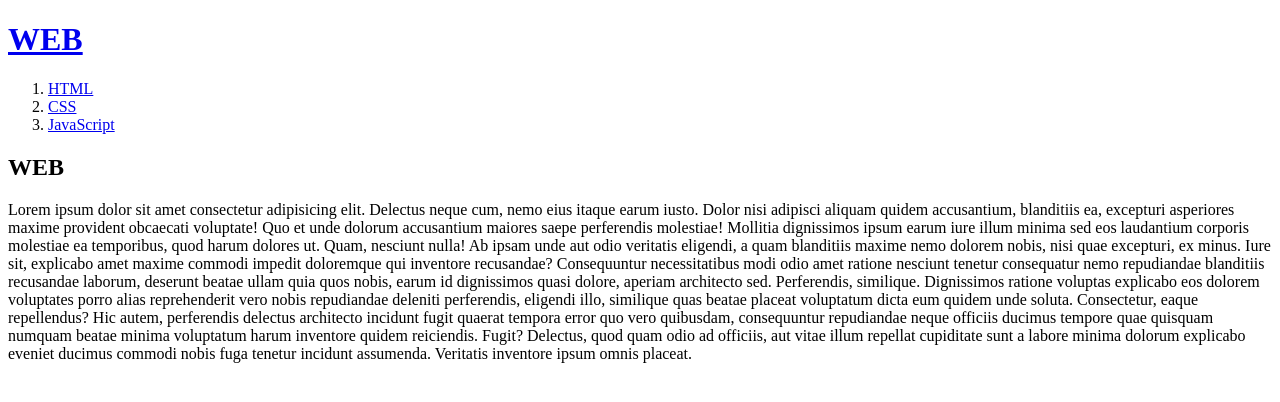
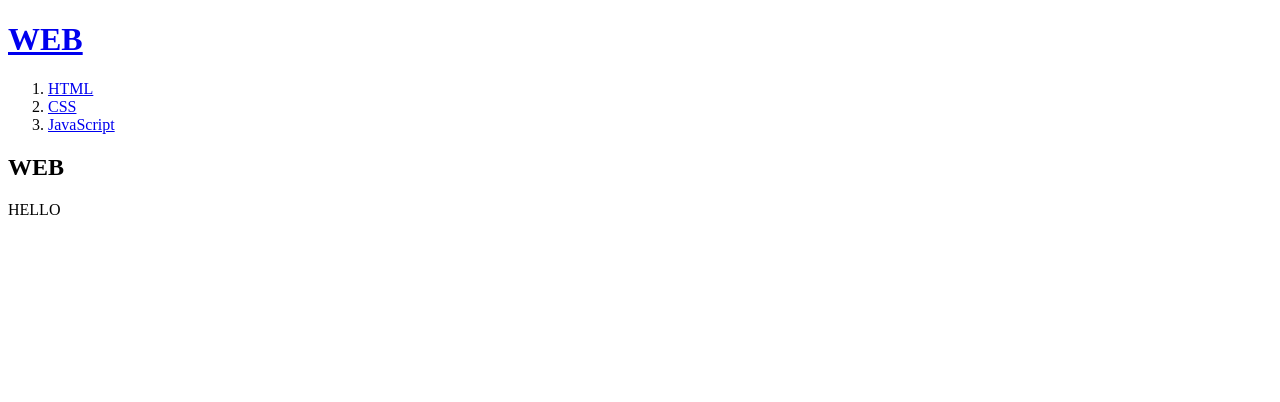
Before and after one commit to SKYTNT8811/hong-1, a plain HTML site: page index.html in a window 1280 px wide. Drawn offline with Linux system fonts and the light colour scheme.

Commit message:
수정-1

```diff
--- a/index.html
+++ b/index.html
@@ -15,24 +15,7 @@
         <li><a href="3.html">JavaScript</a></li>
     </ol>
     <h2>WEB</h2>
-    <p> Lorem ipsum dolor sit amet consectetur adipisicing elit. Delectus neque cum, nemo eius itaque earum iusto. Dolor
-        nisi adipisci aliquam quidem accusantium, blanditiis ea, excepturi asperiores maxime provident obcaecati
-        voluptate!
-        Quo et unde dolorum accusantium maiores saepe perferendis molestiae! Mollitia dignissimos ipsum earum iure illum
-        minima sed eos laudantium corporis molestiae ea temporibus, quod harum dolores ut. Quam, nesciunt nulla!
-        Ab ipsam unde aut odio veritatis eligendi, a quam blanditiis maxime nemo dolorem nobis, nisi quae excepturi, ex
-        minus. Iure sit, explicabo amet maxime commodi impedit doloremque qui inventore recusandae?
-        Consequuntur necessitatibus modi odio amet ratione nesciunt tenetur consequatur nemo repudiandae blanditiis
-        recusandae laborum, deserunt beatae ullam quia quos nobis, earum id dignissimos quasi dolore, aperiam architecto
-        sed. Perferendis, similique.
-        Dignissimos ratione voluptas explicabo eos dolorem voluptates porro alias reprehenderit vero nobis repudiandae
-        deleniti perferendis, eligendi illo, similique quas beatae placeat voluptatum dicta eum quidem unde soluta.
-        Consectetur, eaque repellendus?
-        Hic autem, perferendis delectus architecto incidunt fugit quaerat tempora error quo vero quibusdam, consequuntur
-        repudiandae neque officiis ducimus tempore quae quisquam numquam beatae minima voluptatum harum inventore quidem
-        reiciendis. Fugit?
-        Delectus, quod quam odio ad officiis, aut vitae illum repellat cupiditate sunt a labore minima dolorum explicabo
-        eveniet ducimus commodi nobis fuga tenetur incidunt assumenda. Veritatis inventore ipsum omnis placeat.</p>
+    <p> HELLO</p>
 </body>
 
 </html>
```
